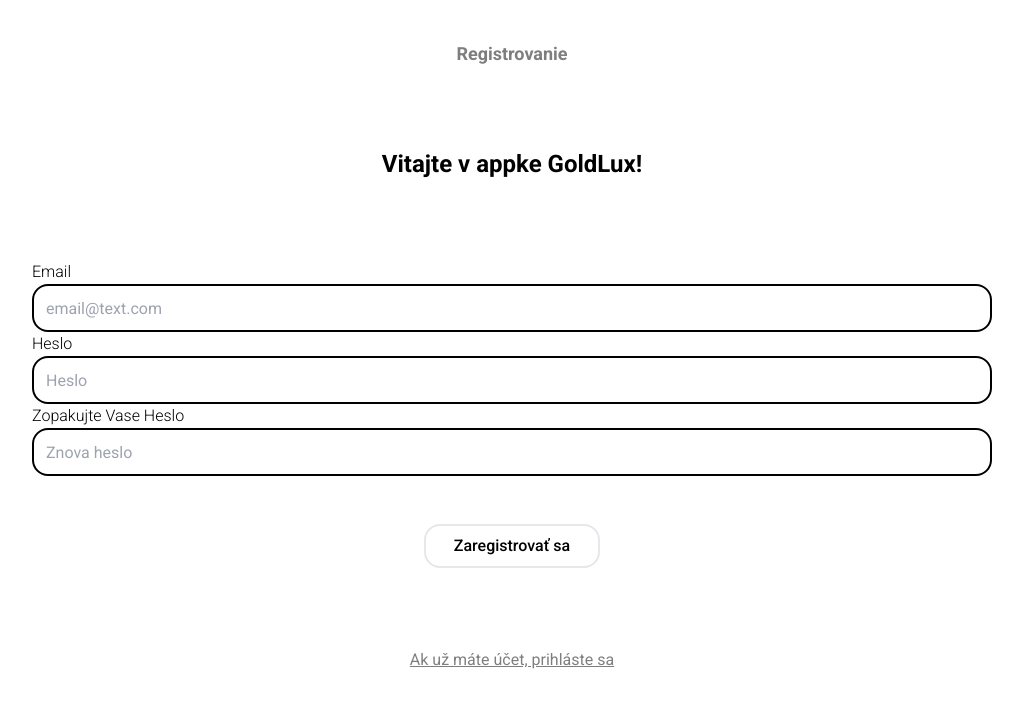
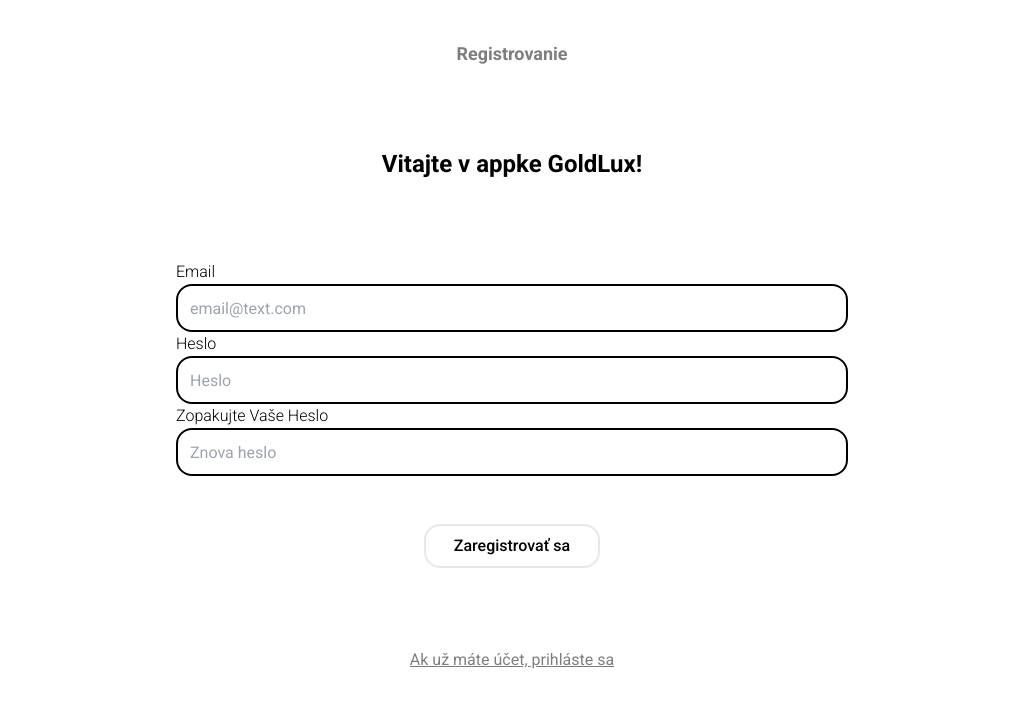
Before and after one commit to GoldLux-sk/goldlux-nextjs, a Next.js app: page /register in a window 1280 px wide. Shown: the top 708 px of the page, without its empty margins (128-1151 px from the left). Built offline with nearby package versions, Linux system fonts and the light colour scheme.

Commit message:
input max width

```diff
--- a/app/login/page.tsx
+++ b/app/login/page.tsx
@@ -40,7 +40,7 @@
         <h1 className="text-2xl font-semibold">Vitajte v appke GoldLux!</h1>
       </div>
 
-      <div className="mt-20 flex flex-col gap-5 w-3/4">
+      <div className="mt-20 flex flex-col gap-5 w-3/4 max-w-2xl">
         <form action={onSubmit}>
           <div className="flex flex-col">
             <label htmlFor="name" className="font-light">Email</label>
--- a/app/register/page.tsx
+++ b/app/register/page.tsx
@@ -40,7 +40,7 @@
                 <h1 className="text-2xl font-semibold">Vitajte v appke GoldLux!</h1>
             </div>
 
-            <div className="mt-20 flex flex-col gap-5 w-3/4">
+            <div className="mt-20 flex flex-col gap-5 w-3/4 max-w-2xl">
                 <form action={Register}>
                     <div className="flex flex-col">
                         <label htmlFor="name" className="font-light">Email</label>
@@ -51,7 +51,7 @@
                         <input type="password" name="password" placeholder="Heslo" className="border-2 border-black rounded-2xl h-12 px-3" />
                     </div>
                     <div className="flex flex-col">
-                        <label htmlFor="passwordRetry" className="font-light">Zopakujte Vase Heslo</label>
+                        <label htmlFor="passwordRetry" className="font-light">Zopakujte Vaše Heslo</label>
                         <input type="password" name="passwordRetry" placeholder="Znova heslo" className="border-2 border-black rounded-2xl h-12 px-3" />
                     </div>
                     <div className="mt-12 flex justify-center">
```
